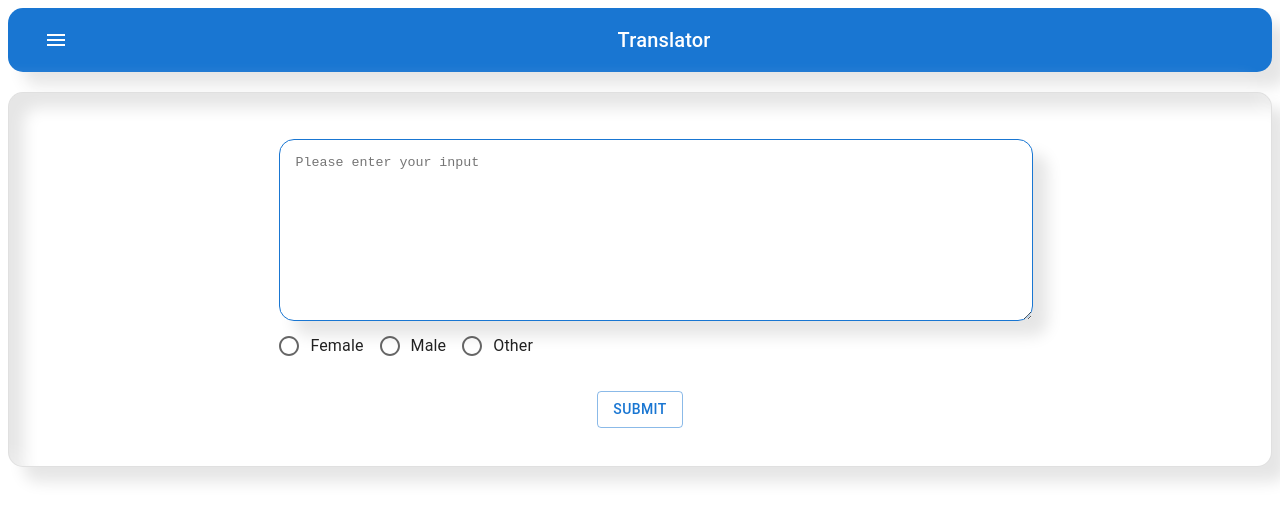
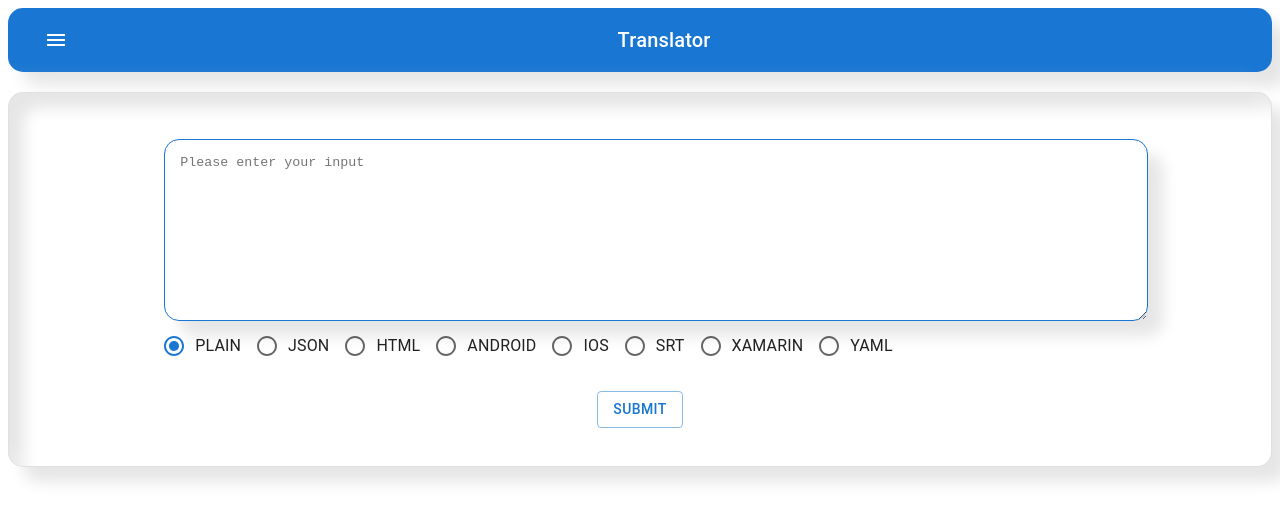
Before and after one commit to saijeevanballa/TranslationApp, a React (Create React App) app: page / in a window 1280 px wide. Shown: the top 520 px of the page. Built offline with nearby package versions, Linux system fonts and the light colour scheme.

Commit message:
modified text area

```diff
--- a/src/components/textArea/textArea.js
+++ b/src/components/textArea/textArea.js
@@ -2,13 +2,15 @@ import * as React from 'react';
 import PropTypes from 'prop-types';
 import TextareaAutosize from '@mui/material/TextareaAutosize';
 
-export default function MinHeightTextarea({ label, placeholder, style, row }) {
+export default function MinHeightTextarea({ label, placeholder, style, row, textInput, setTextInput }) {
     return (
         <TextareaAutosize
             aria-label={label}
             minRows={row}
             placeholder={placeholder}
             style={style}
+            value={textInput}
+            onChange={(e) => setTextInput(e.target.value)}
         />
     );
 }
--- a/src/views/dashboard.js
+++ b/src/views/dashboard.js
@@ -1,4 +1,5 @@
 import React from 'react'
+import PropTypes from 'prop-types';
 import Box from '@mui/material/Box';
 import Card from '@mui/material/Card';
 import CardActions from '@mui/material/CardActions';
@@ -11,12 +12,51 @@ import FormControl from '@mui/material/FormControl';
 
 import MinHeightTextarea from "../components/textArea/textArea";
 
+function Dashboard(props) {
+    const [inputValue, setInputValue] = React.useState('plain');
+    const [textInput, setTextInput] = React.useState('');
 
-function Dashboard() {
+    const handleSubmit = () => {
+        alert(JSON.stringify({ inputValue, textInput }, null, 2))
+    }
+
     return (
         <div style={{ marginTop: "20px" }}>
             <Box sx={{ minWidth: 275 }}>
-                <Card variant="outlined" style={{
+                <Card variant="outlined" style={props.style} >{
+                    <React.Fragment>
+                        <CardContent sx={{ minWidth: "60%" }}>
+                            <MinHeightTextarea textInput={textInput} setTextInput={setTextInput} />
+                            <FormControl>
+                                <RadioGroup
+                                    row
+                                    aria-labelledby="demo-row-radio-buttons-group-label"
+                                    name="row-radio-buttons-group"
+                                    value={inputValue}
+                                    onChange={(e) => setInputValue(e.target.value)}
+                                >
+                                    {props.inputs.map(input => <FormControlLabel key={input} value={input} control={<Radio />} label={input.toUpperCase()} />)}
+                                </RadioGroup>
+                            </FormControl>
+                        </CardContent>
+                        <CardActions>
+                            <Button variant="outlined" size="medium" onClick={handleSubmit}>Submit</Button>
+                        </CardActions>
+                    </React.Fragment>
+                }</Card>
+            </Box>
+        </div>
+    )
+}
+
+Dashboard.propTypes = {
+    style: PropTypes.object,
+    inputs: PropTypes.array
+}
+
+Dashboard.defaultProps = {
+    inputs: ["plain", "json", "html", "android", "ios", "srt", "xamarin", "yaml"],
+    style: {
         display: "flex",
         alignItems: "center",
         flexDirection: "column",
@@ -27,30 +67,8 @@ function Dashboard() {
                     inset 15px 15px 15px rgba(0,0,0,0.1)
                     `,
         padding: "30px"
-                }} >{
-                        <React.Fragment>
-                            <CardContent sx={{ minWidth: "60%" }}>
-                                <MinHeightTextarea></MinHeightTextarea>
-                                <FormControl>
-                                    <RadioGroup
-                                        row
-                                        aria-labelledby="demo-row-radio-buttons-group-label"
-                                        name="row-radio-buttons-group"
-                                    >
-                                        <FormControlLabel value="female" control={<Radio />} label="Female" />
-                                        <FormControlLabel value="male" control={<Radio />} label="Male" />
-                                        <FormControlLabel value="other" control={<Radio />} label="Other" />
-                                    </RadioGroup>
-                                </FormControl>
-                            </CardContent>
-                            <CardActions>
-                                <Button variant="outlined" size="medium">Submit</Button>
-                            </CardActions>
-                        </React.Fragment>
-                    }</Card>
-            </Box>
-        </div>
-    )
+    }
+
 }
 
 export default Dashboard
```
Lines whose indentation alone changed are shown as unchanged.
